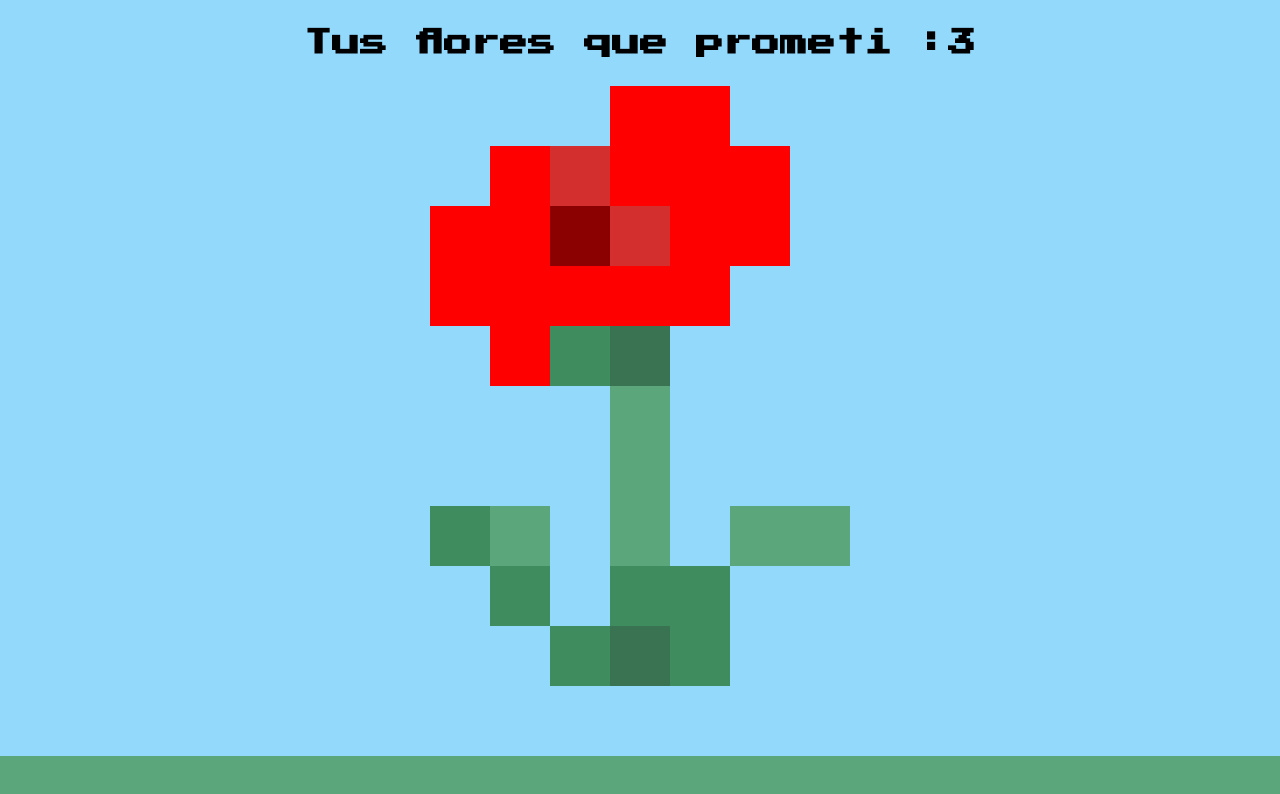
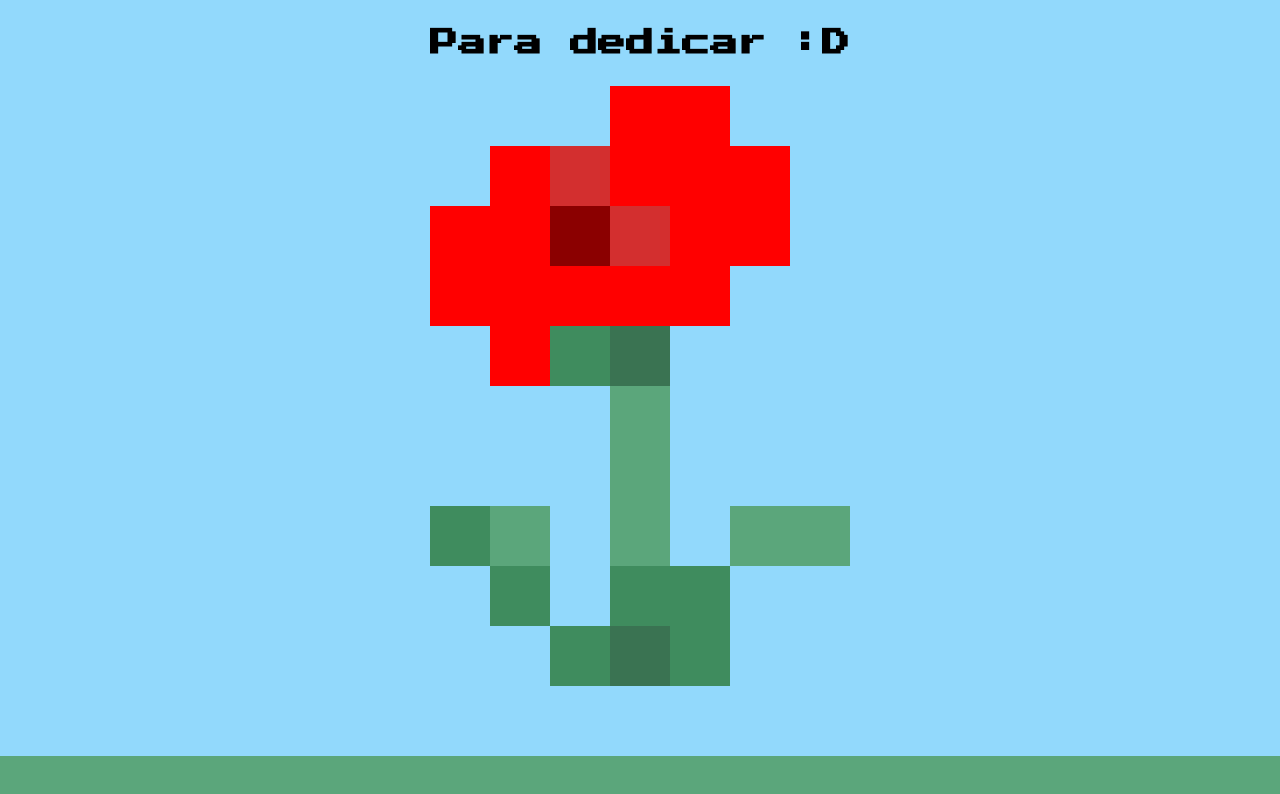
Before and after one commit to Sebastian5926/Flor, a plain HTML site: page index.html in a window 1280 px wide. Drawn offline with Linux system fonts and the light colour scheme.

Commit message:
Update index.html

```diff
--- a/index.html
+++ b/index.html
@@ -13,7 +13,7 @@
 
     <!-- Hoja -->
     <div>
-        <h1> Tus flores que prometi :3</h1>
+        <h1> Para dedicar :D </h1>
         <!---Flor-->
         <div class="cajadibujo">
             <!--Creaccion de los pixeles-->
```
